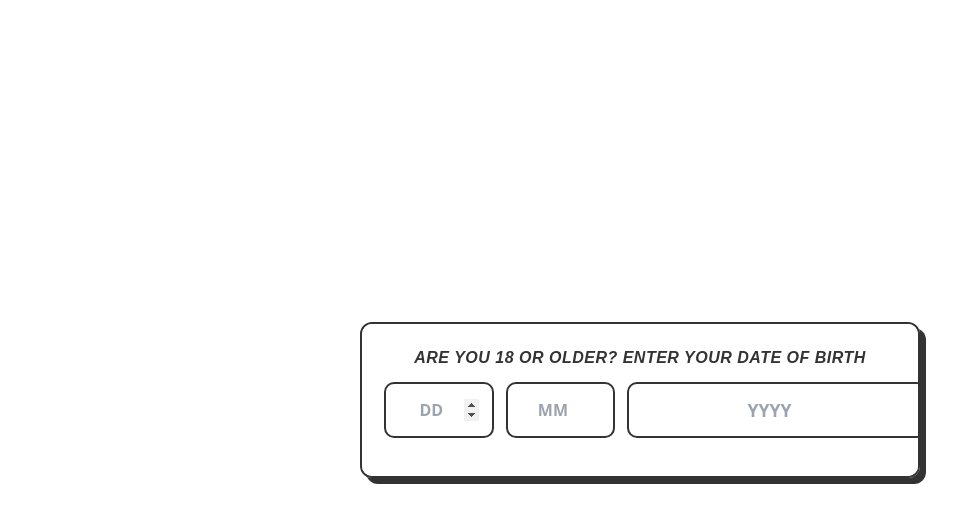
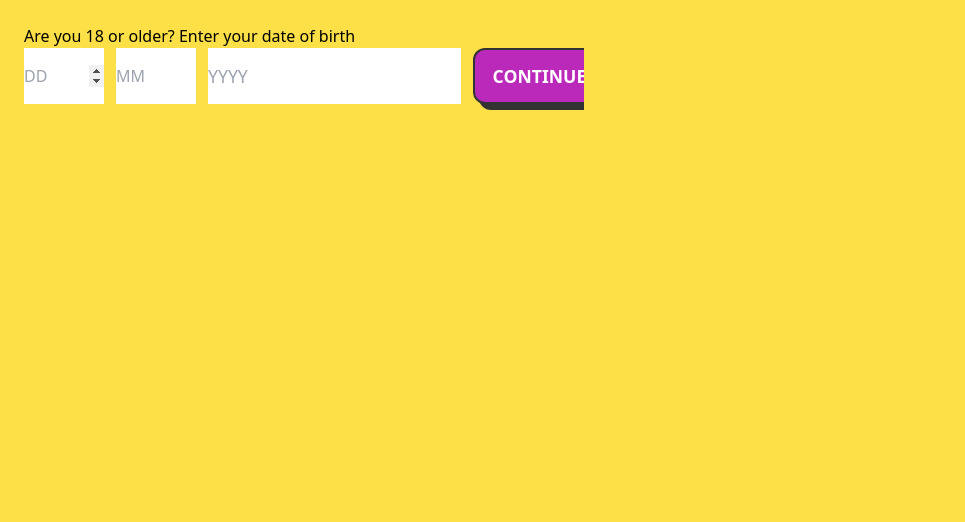
Before and after one commit to caseyclarkee/Sugar-Sale, a Vue app: page / in a window 1280 px wide. Shown: the top 522 px of the page, without its empty margins (0-965 px from the left). Built offline with nearby package versions, Linux system fonts and the light colour scheme; a web font is replaced by a local one.

Commit message:
Update style.css

```diff
--- a/public/style.css
+++ b/public/style.css
@@ -245,45 +245,15 @@ small.muted { color:#444; opacity:.8; display:block; margin-top:1rem; }
 /* =============================
    Age Gate
    ============================= */
+
 .agegate-active body > :not(#age-gate-overlay) { display: none !important; }
 .agegate-active body { overflow: hidden !important; }
 
-.age-gate {
-  position: fixed;
-  inset: 0;
-  z-index: 2147483647;
-  display: flex;
-  align-items: center;
-  justify-content: center;
-  padding: 24px;
-  background: #ffffff;
-}
-
-.age-card {
-  width: min(92vw, 560px);
-  background: #fff;
-  color: #333333;
-  border: clamp(2px, 0.35 * var(--s), 3px) solid #333333;
-  border-radius: clamp(10px, 1.6 * var(--s), 12px);
-  box-shadow: clamp(5px, 0.9 * var(--s), 6px) clamp(5px, 0.9 * var(--s), 6px) 0 #333333;
-  padding: clamp(22px, 2.4 * var(--s), 28px);
-  text-align: center;
-}
-
-.age-card h2 {
-  margin: 0 0 12px;
-  font-family: "futura-pt-condensed","futura-pt",Futura,"Avenir Next",Avenir,Montserrat,Arial,sans-serif;
-  font-weight: 800;
-  font-style: italic;
-  text-transform: uppercase;
-  letter-spacing: .5px;
-}
-
 .age-card .row {
   display: grid;
-  grid-template-columns: 1fr 1fr 1fr auto; /* day, month, year, button */
+  grid-template-columns: 1fr 1fr 0.9fr auto; /* day, month, year, button */
   gap: 12px;
-  align-items: stretch; /* makes them all same height */
+  align-items: stretch;
   margin-bottom: 8px;
 }
 
@@ -295,31 +265,21 @@ small.muted { color:#444; opacity:.8; display:block; margin-top:1rem; }
   box-sizing: border-box;
 }
 
-#birth-day {
-  border: clamp(2px, 0.35 * var(--s), 3px) solid #333333;
-  border-radius: clamp(8px, 1.6 * var(--s), 10px);
-  padding: clamp(10px, 1.4 * var(--s), 12px) clamp(12px, 1.6 * var(--s), 14px);
-  font-size: clamp(14px, 2 * var(--s), 18px);
-  font-weight: 700;
-  text-align: center;
-}
+/* Make it responsive */
+@media (max-width: 560px) {
+  .age-card .row {
+    grid-template-columns: 1fr 1fr; /* split into two columns */
+  }
 
-#birth-month {
-  border: clamp(2px, 0.35 * var(--s), 3px) solid #333333;
-  border-radius: clamp(8px, 1.6 * var(--s), 10px);
-  padding: clamp(10px, 1.4 * var(--s), 12px) clamp(12px, 1.6 * var(--s), 14px);
-  font-size: clamp(14px, 2 * var(--s), 18px);
-  font-weight: 700;
-  text-align: center;
-}
+  #birth-day,
+  #birth-month,
+  #birth-year {
+    width: 100%;
+  }
 
-#birth-year {
-  border: clamp(2px, 0.35 * var(--s), 3px) solid #333333;
-  border-radius: clamp(8px, 1.6 * var(--s), 10px);
-  padding: clamp(10px, 1.4 * var(--s), 12px) clamp(12px, 1.6 * var(--s), 14px);
-  font-size: clamp(14px, 2 * var(--s), 18px);
-  font-weight: 700;
-  text-align: center;
+  #age-gate-form .cta {
+    grid-column: 1 / -1; /* make button span full width */
+  }
 }
 
 #age-gate-form .cta {
```
